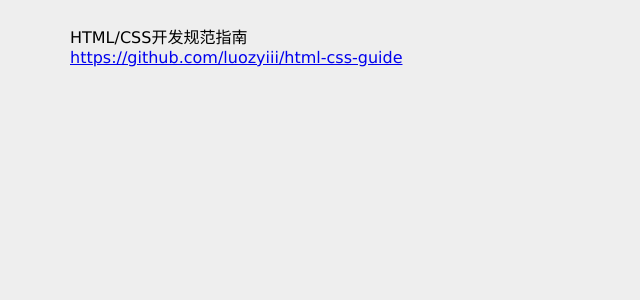
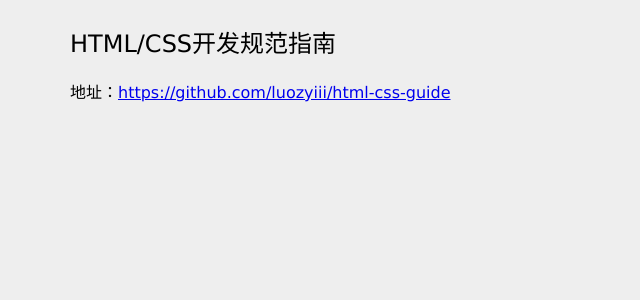
Before and after one commit to luozyiii/blog, a Jekyll site: the page built from _posts/2016-01-08-html-css规范.md, in a window 1280 px wide. Shown: the top 300 px of the page, without its empty margins (0-640 px from the left). Built offline with Jekyll 4.4.1, drawn with Linux system fonts in a browser that asks for light colours.

Commit message:
html/css 开发规范

```diff
--- a/_posts/2016-01-08-html-css规范.md
+++ b/_posts/2016-01-08-html-css规范.md
@@ -9,5 +9,5 @@
 <!-- /header -->
 
 <div class="blog-content">
-	<a href="//github.com/luozyiii/html-css-guide" title="">https://github.com/luozyiii/html-css-guide</a>
+	地址：<a href="//github.com/luozyiii/html-css-guide" target="_blank">https://github.com/luozyiii/html-css-guide</a>
 </div>
--- a/css/blog.css
+++ b/css/blog.css
@@ -8,7 +8,7 @@
 	box-sizing:border-box;
 	-webkit-box-sizing:border-box;
 }
-.box-header h2 {
+.blog-header h2 {
 	width: 100%;
 	padding-bottom: 20px;
 	font-size: 24px;
--- a/index.html
+++ b/index.html
@@ -3,7 +3,7 @@
 title: 枫 -- 分享自己的技术知识和最新前端知识。
 ---
 
-<header class="box-header">
+<header class="blog-header">
 	<h2>{{ page.title }}</h2>
 </header><!-- /header -->
 
```
